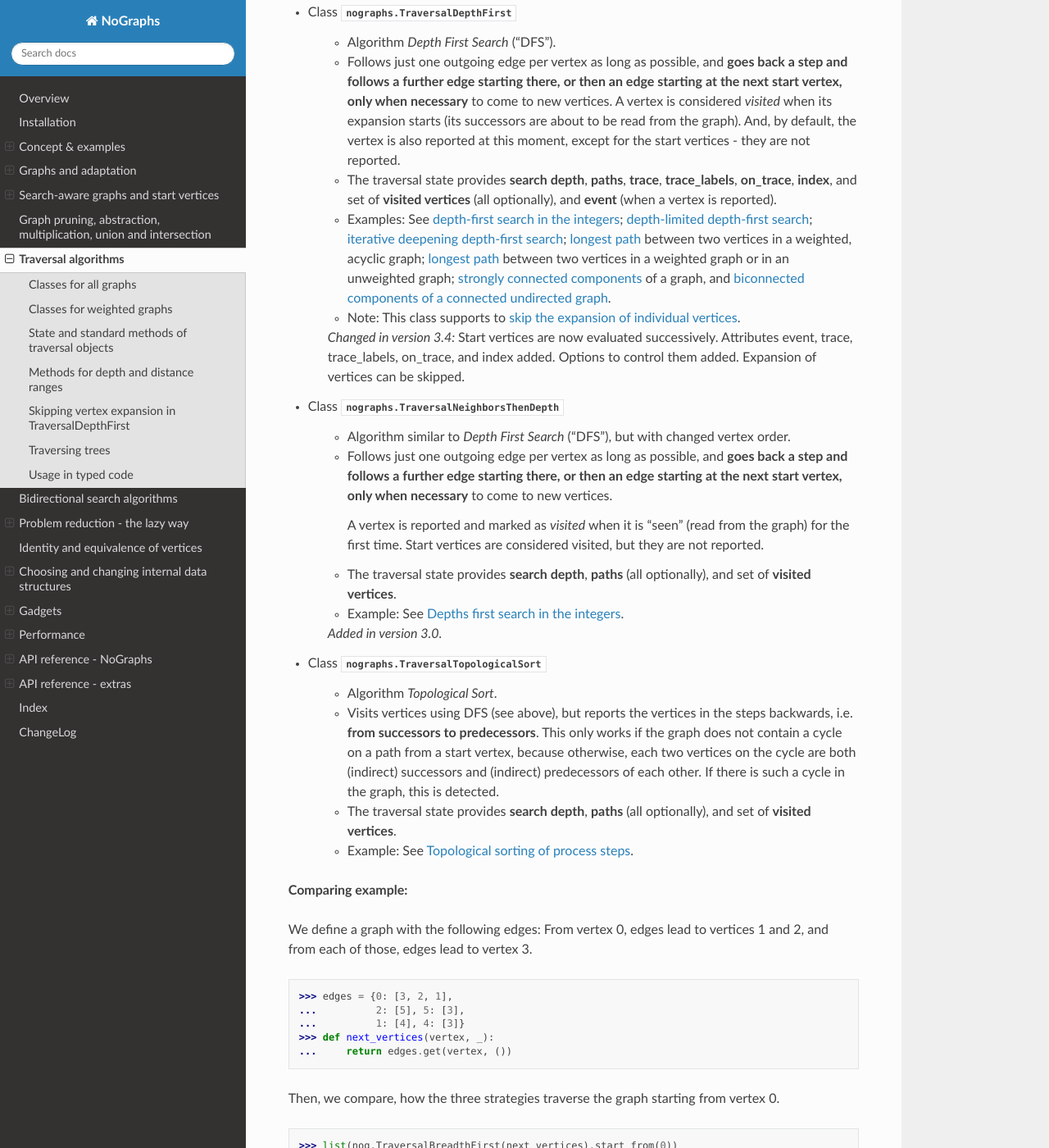
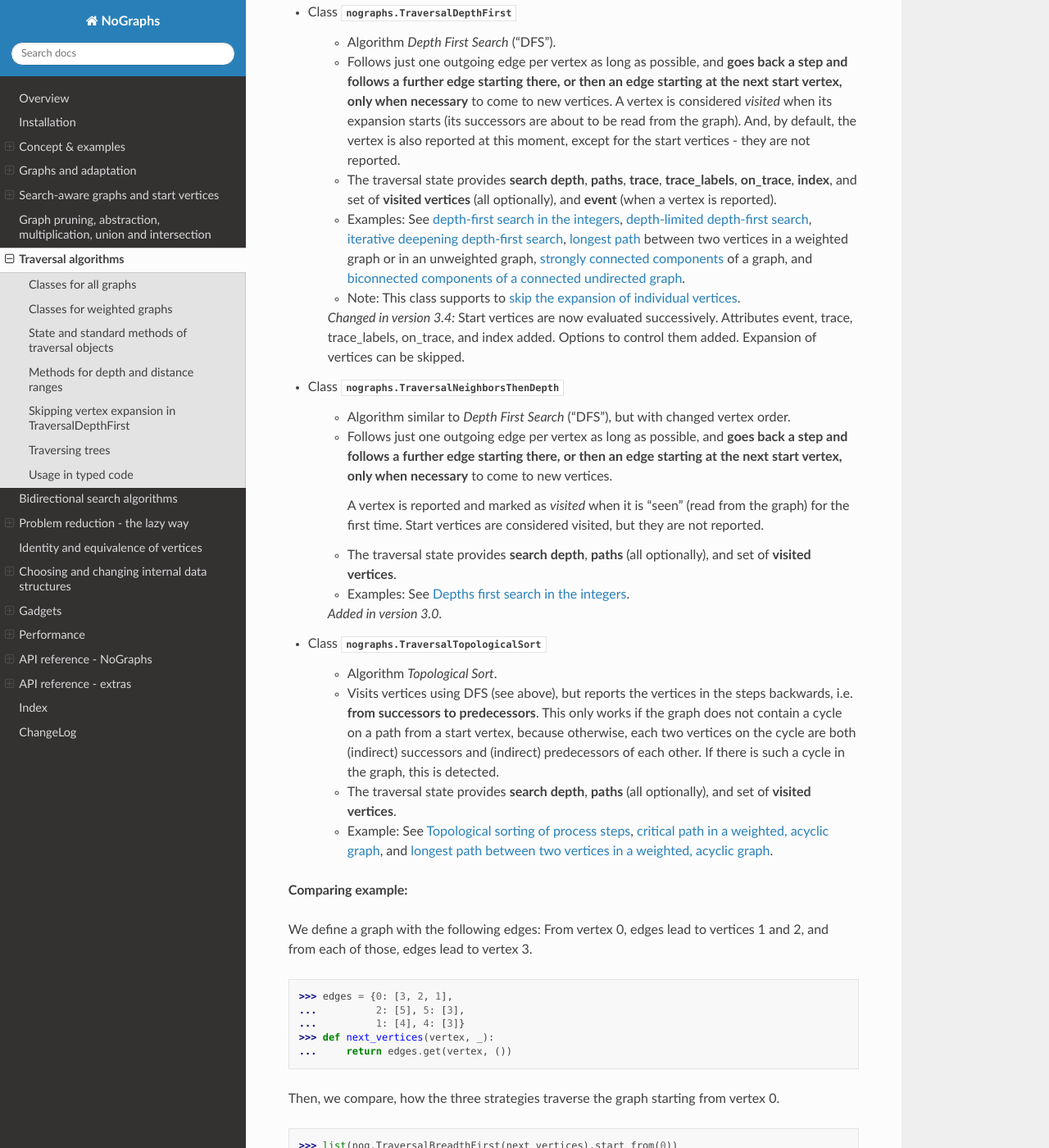
Before and after one commit to HeWeMel/nographs, a Sphinx documentation site: the page built from docs/source/traversals.rst, in a window 1280 px wide and 1400 px high, scrolled down 766 px. Shown: the whole window at 82% size. Built offline with Sphinx 7.4.7 and the Read the Docs theme 2.0.0, drawn with Linux system fonts in a browser that asks for light colours.

Commit message:
Futher links to examples added

```diff
--- a/docs/source/traversals.rst
+++ b/docs/source/traversals.rst
@@ -99,7 +97,7 @@
     - The traversal state provides **search depth**, **paths** (all optionally),
       and set of **visited vertices**.
 
-    - Example: See `example-traversal-depth-first-integers`.
+    - Examples: See `example-traversal-depth-first-integers`.
 
     .. versionadded:: 3.0
 
@@ -117,7 +115,12 @@
     - The traversal state provides **search depth**, **paths** (all optionally),
       and set of **visited vertices**.
 
-    - Example: See `example-topological_sorting_processes`.
+    - Example: See `example-topological_sorting_processes`,
+      `critical path in a weighted, acyclic graph <example-critical-path>`,
+      and
+      `longest path between two vertices in a weighted, acyclic graph
+      <example-longest-path-acyclic-graph>`.
+
 
 .. _examples_all_graphs:
 
```
Also changed, not shown: other parts of docs/source/traversals.rst (+4 -6 lines).
